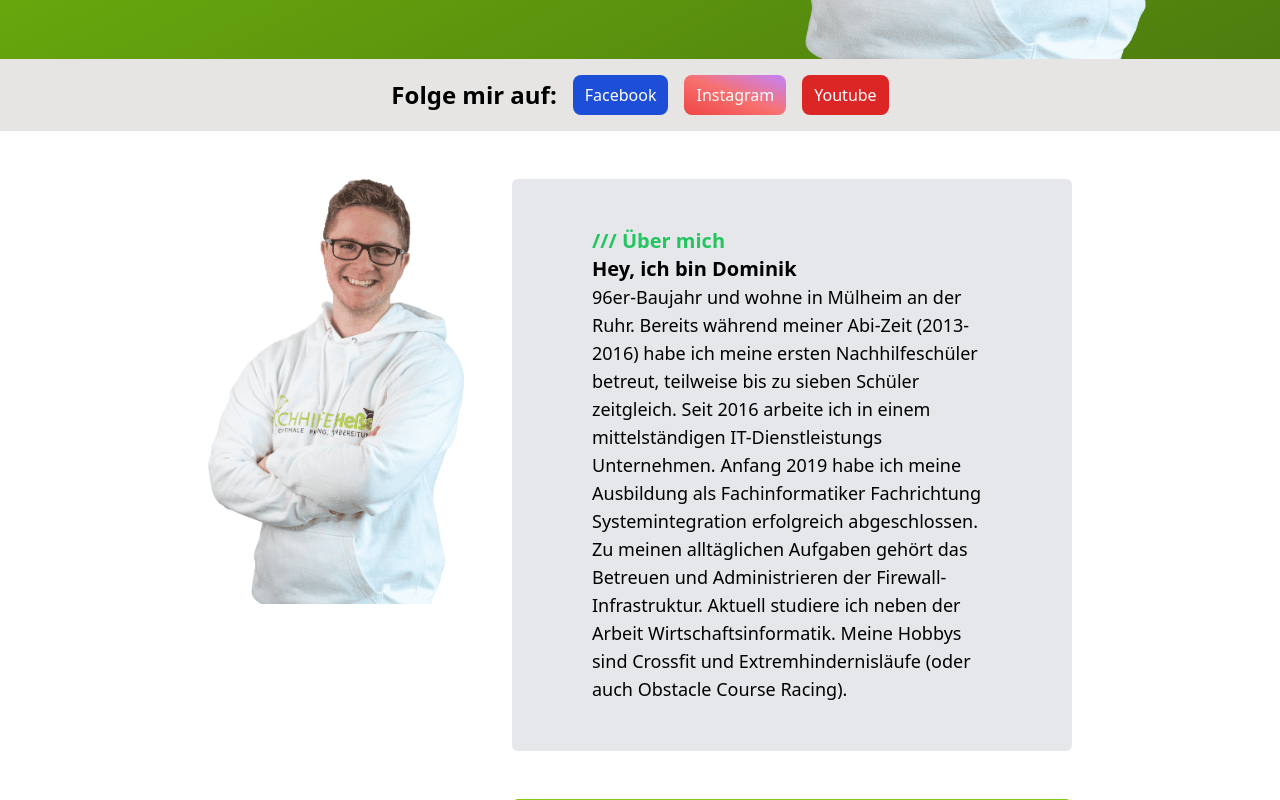
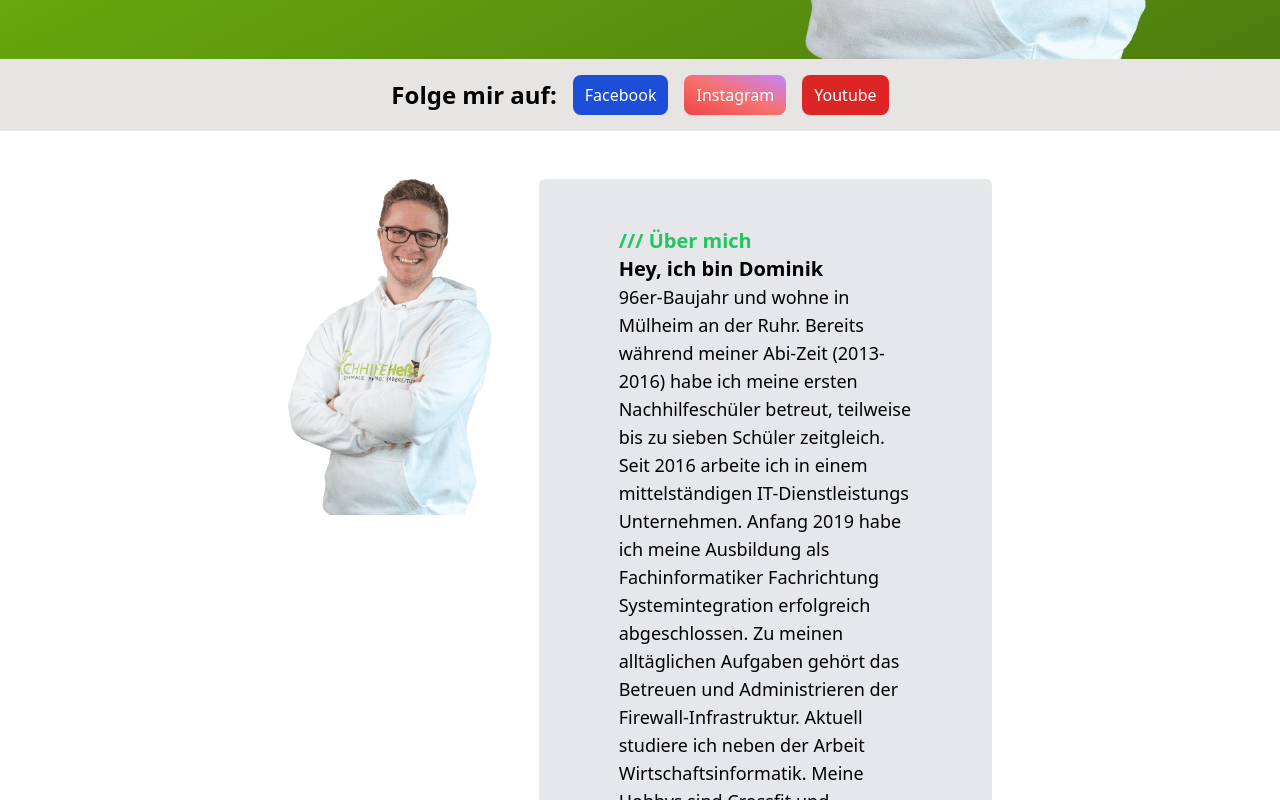
Before and after one commit to Maduki-tech/dominikhesse, a Next.js app: page / in a window 1280 px wide. Shown: the part 740-1540 px from the top of the page. Built offline with nearby package versions, Linux system fonts and the light colour scheme.

Commit message:
fix width in about me

```diff
--- a/src/Components/AboutMe.tsx
+++ b/src/Components/AboutMe.tsx
@@ -4,7 +4,7 @@ import dominik from '../../public/dominik.png'
 
 export default function AboutMe() {
     return (
-        <div className="grid-cols-3 grid-rows-3 grid px-52 gap-12 py-12">
+        <div className="grid-cols-3 grid-rows-3 grid px-72 gap-12 py-12">
             <div className="col-span-1 row-span-3">
                 <Image
                     src={dominik as HTMLImageElement}
```
